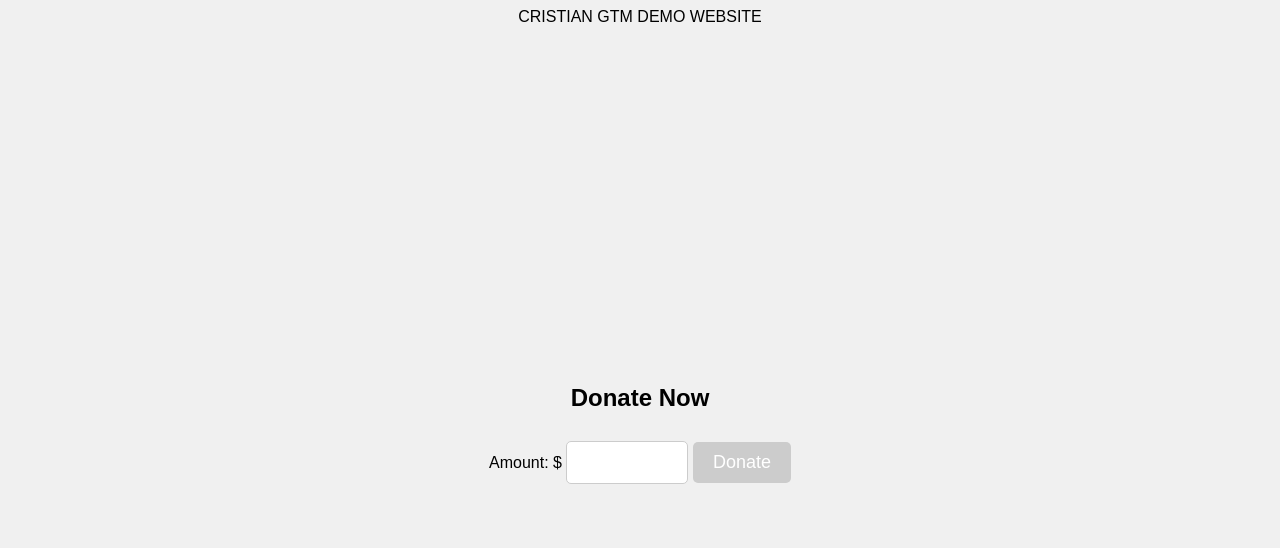
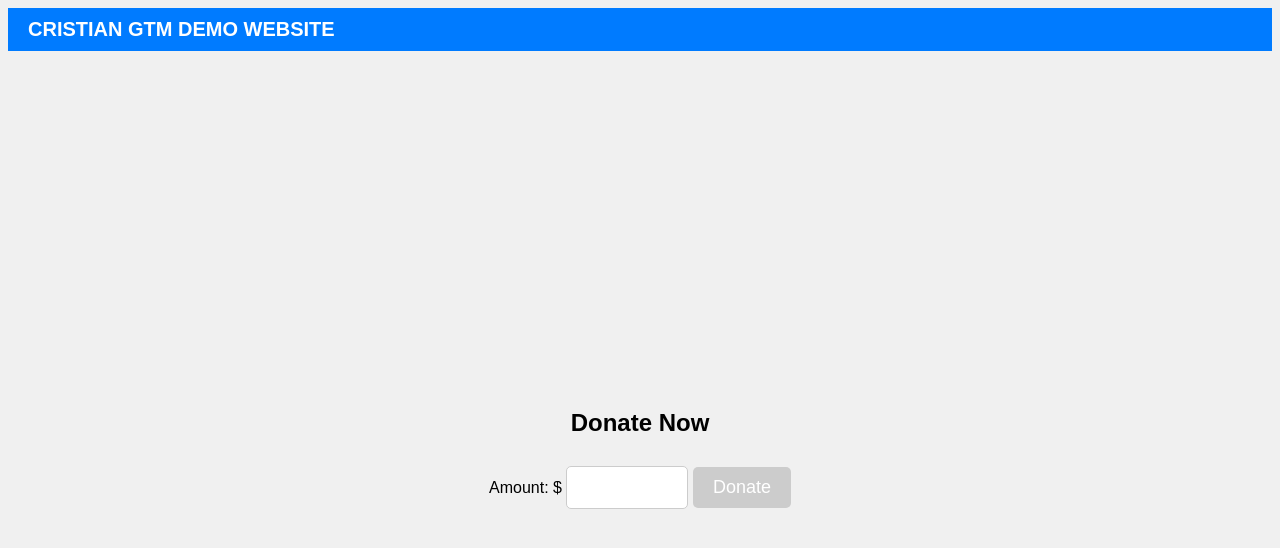
Before and after one commit to diazcristian/gtm-test-website, a plain HTML site: page index.html in a window 1280 px wide. Drawn offline with Linux system fonts and the light colour scheme.

Commit message:
Update index.html

```diff
--- a/index.html
+++ b/index.html
@@ -17,6 +17,14 @@ j=d.createElement(s),dl=l!='dataLayer'?'&l='+l:'';j.async=true;j.src=
             font-family: Arial, sans-serif;
             text-align: center;
             background-color: #f0f0f0;
+        }
+          .header {
+            background-color: #007bff;
+            color: #fff;
+            text-align: left;
+            padding: 10px 20px;
+            font-size: 20px;
+            font-weight: bold;
         }
         .container {
             display: flex;
```
